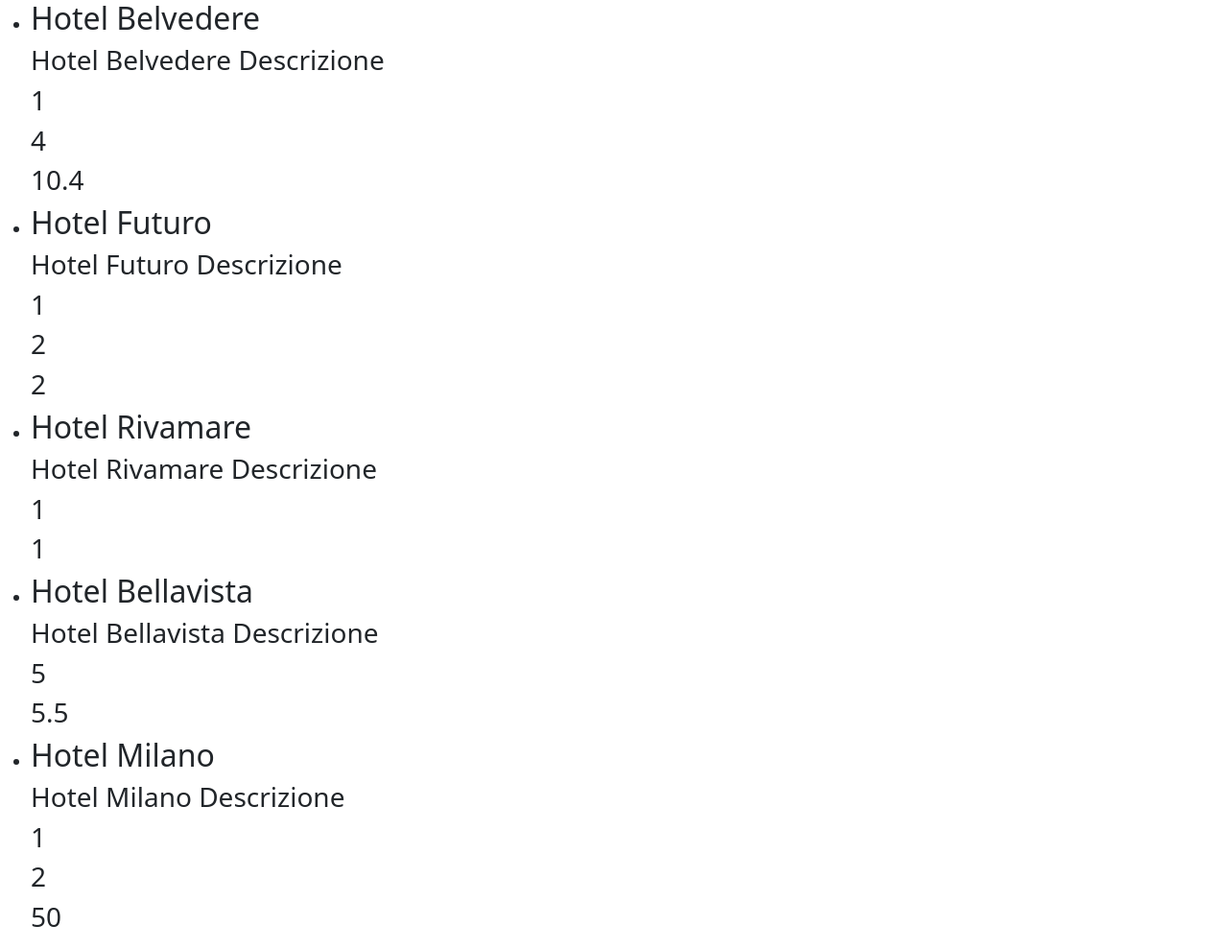
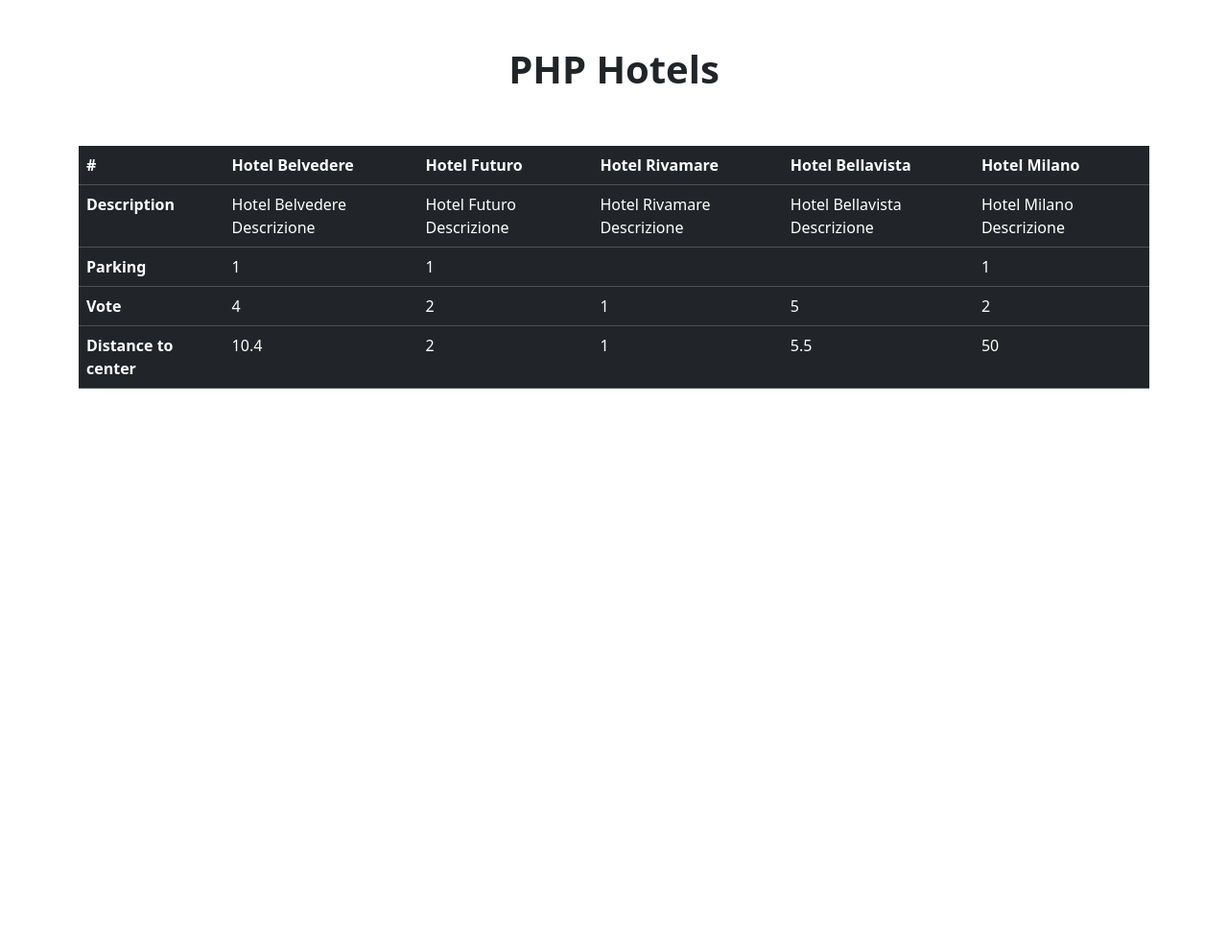
Before and after one commit to PlacidoBonfiglio/php-hotel, a PHP site: page / in a window 1280 px wide. Shown: the whole page at 96% size. After the commit the page ends 405 px from the top, so only its background shows below. Run offline with PHP 8.4, Linux system fonts and the light colour scheme.

Commit message:
added table

```diff
--- a/index.php
+++ b/index.php
@@ -53,21 +53,53 @@ $hotels = [
 
 <body>
     <main>
-        <ul>
-            <?php foreach ($hotels as $hotel) { ?>
-            <li>
-                <h2><?php echo $hotel["name"] ?></h2>
+        <div class="container">
 
-                <h3><?php echo $hotel["description"] ?></h3>
+            <h1 class="text-center pt-5 pb-5 fw-bold">PHP Hotels</h1>
 
-                <h3><?php echo $hotel["parking"] ?></h3>
 
-                <h3><?php echo $hotel["vote"] ?></h3>
+            <table class="table table-dark table-hover">
+                <thead>
+                    <tr>
+                        <th scope="col">#</th>
+                        <?php foreach ($hotels as $hotel) { ?>
+                        <th scope="col"> <?php echo $hotel["name"]; ?></th>
+                        <?php } ?>
+                    </tr>
+                </thead>
 
-                <h3><?php echo $hotel["distance_to_center"] ?></h3>
-            </li>
-            <?php } ?>
-        </ul>
+                <tbody>
+                    <tr>
+                        <th>Description</th>
+                        <?php foreach ($hotels as $hotel) { ?>
+                        <td scope="col"> <?php echo $hotel["description"]; ?></td>
+                        <?php } ?>
+                    </tr>
+
+                    <tr>
+                        <th>Parking</th>
+                        <?php foreach ($hotels as $hotel) { ?>
+                        <td scope="col"> <?php echo $hotel["parking"]; ?></td>
+                        <?php } ?>
+                    </tr>
+
+                    <tr>
+                        <th>Vote</th>
+                        <?php foreach ($hotels as $hotel) { ?>
+                        <td scope="col"> <?php echo $hotel["vote"]; ?></td>
+                        <?php } ?>
+                    </tr>
+
+                    <tr>
+                        <th>Distance to center</th>
+                        <?php foreach ($hotels as $hotel) { ?>
+                        <td scope="col"> <?php echo $hotel["distance_to_center"]; ?></td>
+                        <?php } ?>
+                    </tr>
+                </tbody>
+            </table>
+
+        </div>
     </main>
 </body>
 
```
